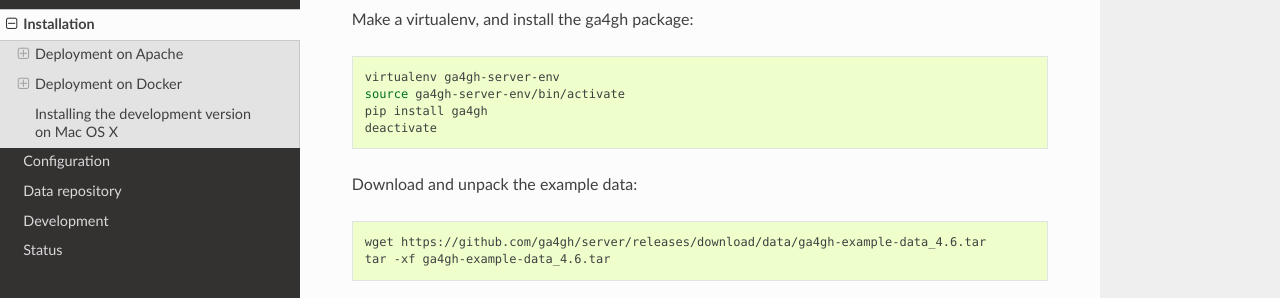
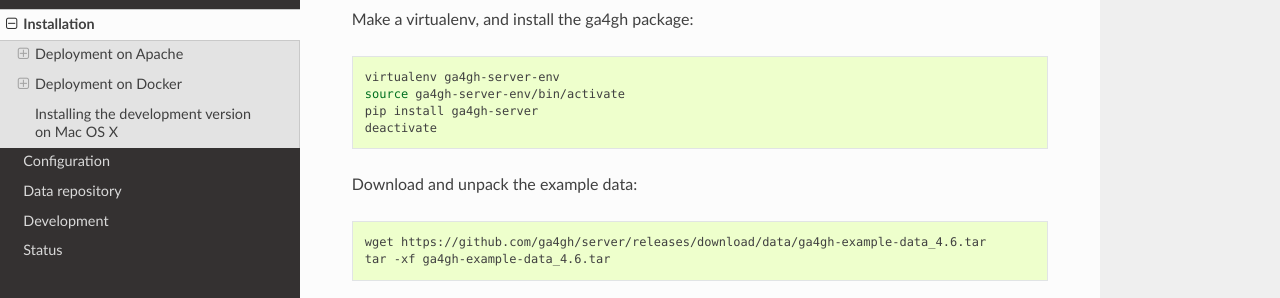
Before and after one commit to ga4gh/ga4gh-server, a Sphinx documentation site: the page built from docs/installation.rst, in a window 1280 px wide and 900 px high, scrolled down 795 px. Shown: the part 156-454 px from the top of the window. Built offline with Sphinx 7.4.7 and the Read the Docs theme 2.0.0, drawn with Linux system fonts in a browser that asks for light colours.

Commit message:
Rename package from ga4gh to ga4gh-server (#1582)
Issue #1582

```diff
--- a/docs/demo.rst
+++ b/docs/demo.rst
@@ -50,7 +50,7 @@ installed.
 
 .. code-block:: bash
 
-    (ga4gh-env) $ pip install ga4gh --pre
+    (ga4gh-env) $ pip install ga4gh-server --pre
 
 (Older versions of `pip <https://pip.pypa.io/en/latest/>`_ might not recognise
 the ``--pre`` argument; if not, it is safe to remove it.)
--- a/docs/installation.rst
+++ b/docs/installation.rst
@@ -55,7 +55,7 @@ Make a virtualenv, and install the ga4gh package:
 
   virtualenv ga4gh-server-env
   source ga4gh-server-env/bin/activate
-  pip install ga4gh
+  pip install ga4gh-server
   deactivate
 
 Download and unpack the example data:
--- a/setup.py
+++ b/setup.py
@@ -39,7 +39,7 @@ except EnvironmentError:
           'creating dependency links.')
 
 setup(
-    name="ga4gh",
+    name="ga4gh-server",
     description="A reference implementation of the GA4GH API",
     packages=["ga4gh", "ga4gh.server", "ga4gh.server.datamodel",
               "ga4gh.server.templates"],
```
